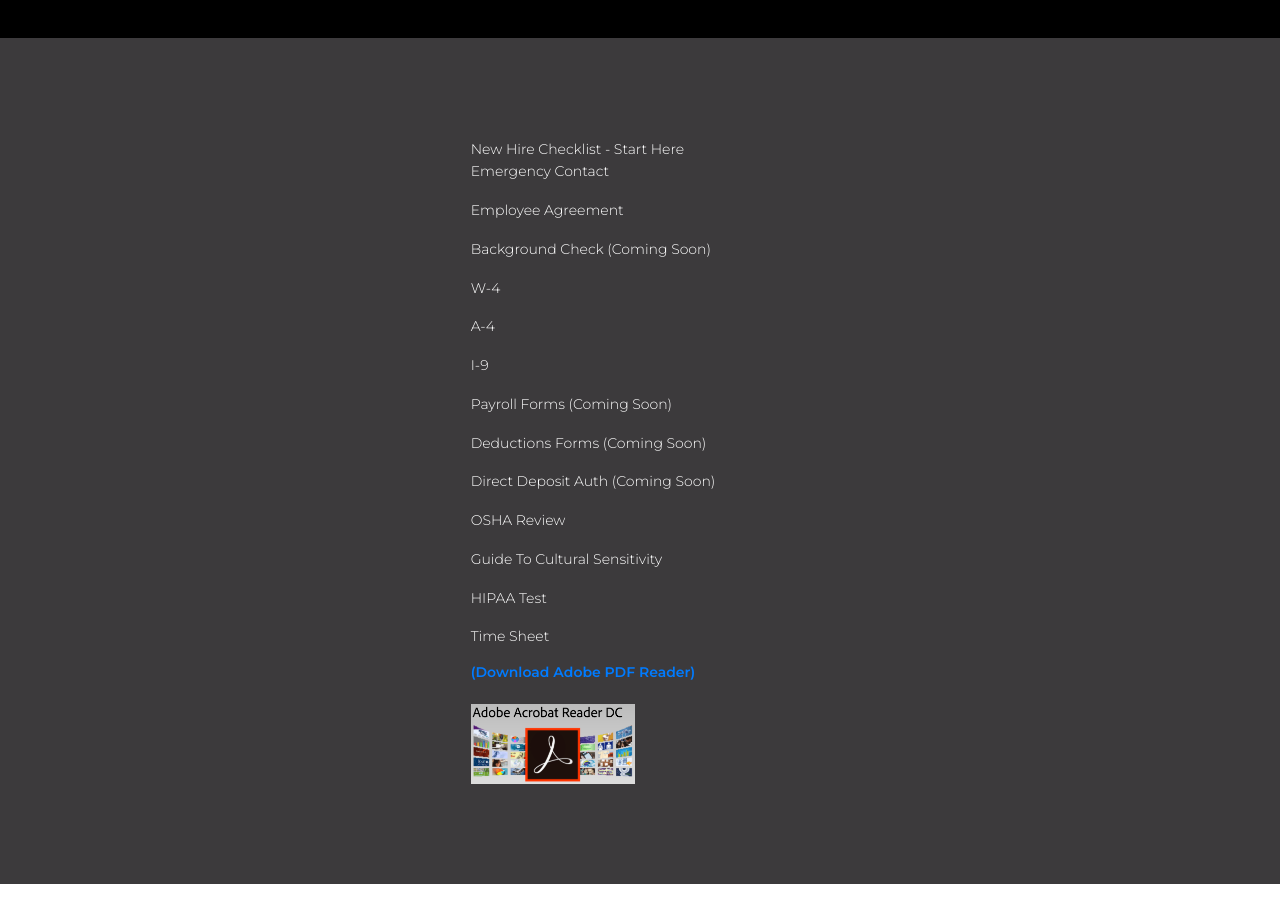
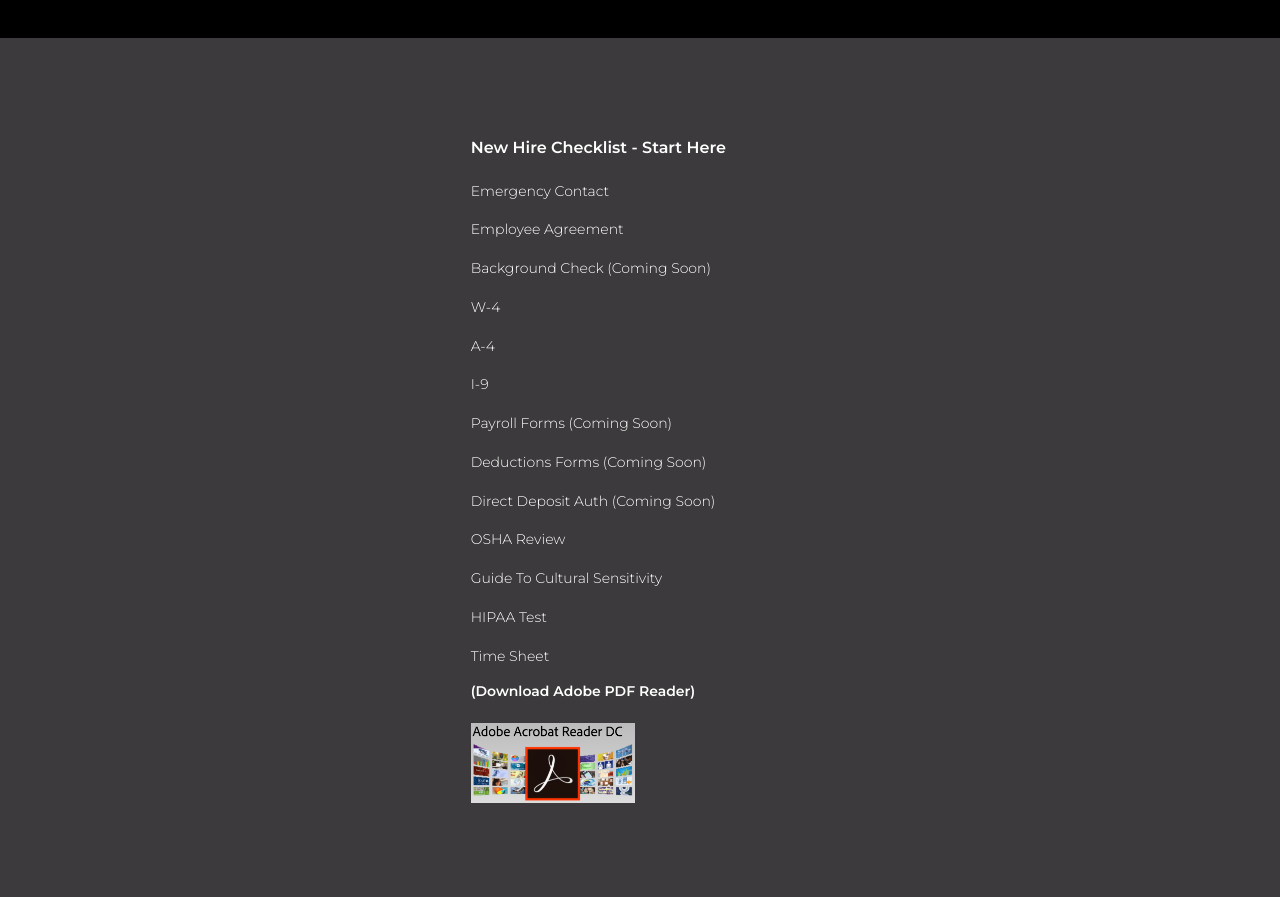
Before and after one commit to RogueRecruiting/roguerecruiting.github.io, a plain HTML site: page forms.html in a window 1280 px wide. Shown: the part 380-1277 px from the top of the page. Drawn offline with nearby package versions, Linux system fonts and the light colour scheme; some packages are replaced by stand-ins of ours.

Commit message:
fixed link color on form page

```diff
--- a/css/main.css
+++ b/css/main.css
@@ -1940,9 +1940,9 @@ h6 {
 }
 
 @media (max-width: 960px) {
-  #header {
-    /* height: 76px; */
-  }
+  /* #header {
+    height: 76px;
+  } */
   #header hr {
     display: none;
   }
@@ -2389,7 +2389,7 @@ body.mobile-nav-active #mobile-nav-toggle {
   background: -webkit-linear-gradient(0deg, #f45622 0%, #f53e54 100%);
   background: -ms-linear-gradient(0deg, #f45622 0%, #f53e54 100%); */
   background-color: #9c0000;
-  -webkit-background-clip: text;
+  /* -webkit-background-clip: text; */
   -webkit-text-fill-color: transparent;
 }
 
--- a/forms.html
+++ b/forms.html
@@ -167,7 +167,7 @@
       <div class="row align-items-center justify-content-center">
         <div class="col-lg-4 col-md-6">
           <div class="single-feature">
-            <a href="documents/Employee Checklist.pdf>
+            <a href="documents/Employee Checklist.pdf">
               <h5 class=" text-white ">New Hire Checklist - Start Here</h5>
             </a>
             <br>
@@ -210,13 +210,10 @@
             <a href="documents/Time Sheet.pdf ">
               <p class="text-white ">Time Sheet</p>
             </a>
+            <a href="https://get.adobe.com/reader/ " target="_blank ">
+              <h6 class=" text-white ">(Download Adobe PDF Reader)</h6>
+            </a>
 
-
-            <h6>
-              <a href="https://get.adobe.com/reader/ " target="_blank ">
-                (Download Adobe PDF Reader)
-              </a>
-            </h6>
             <br>
             <a href="https://get.adobe.com/reader/ " target="_blank ">
               <img src="/img/adobe.png " alt="adobe " style="max-width: 15vw; max-height: 10vh ">
```
